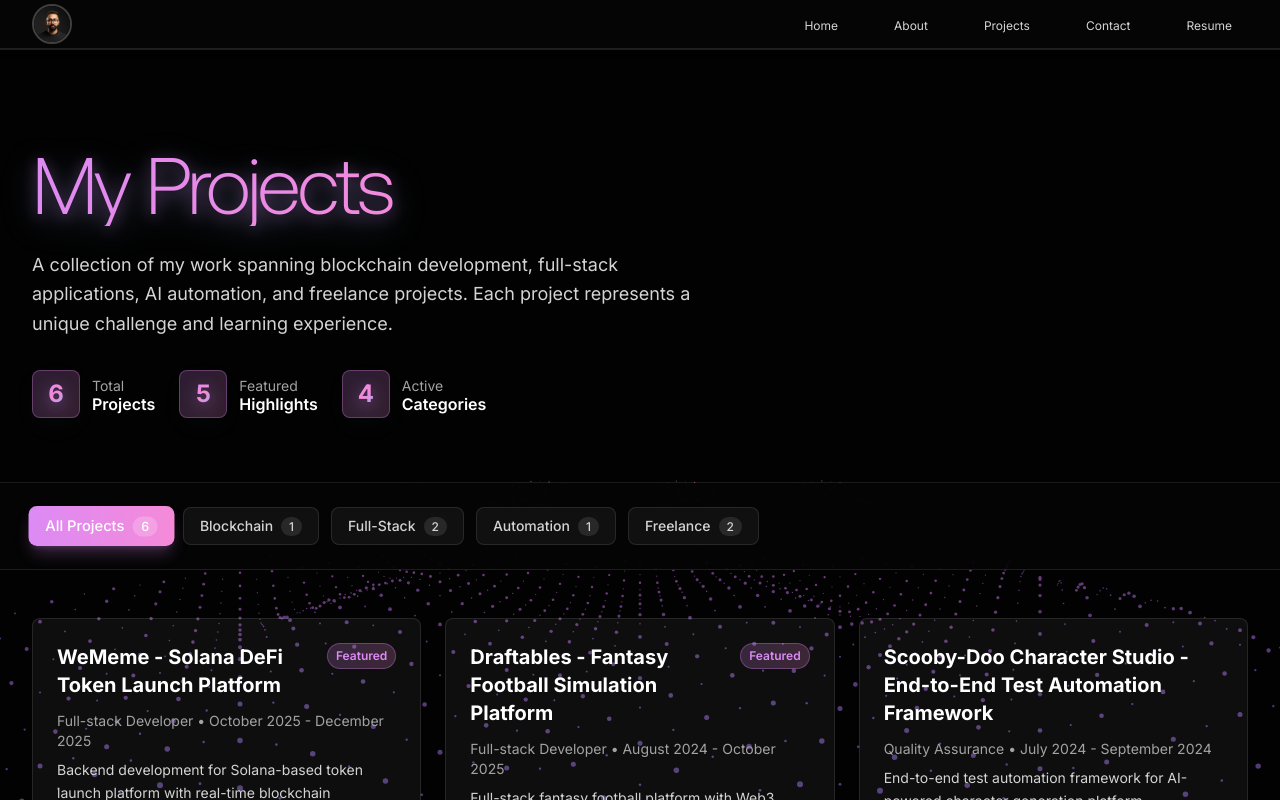
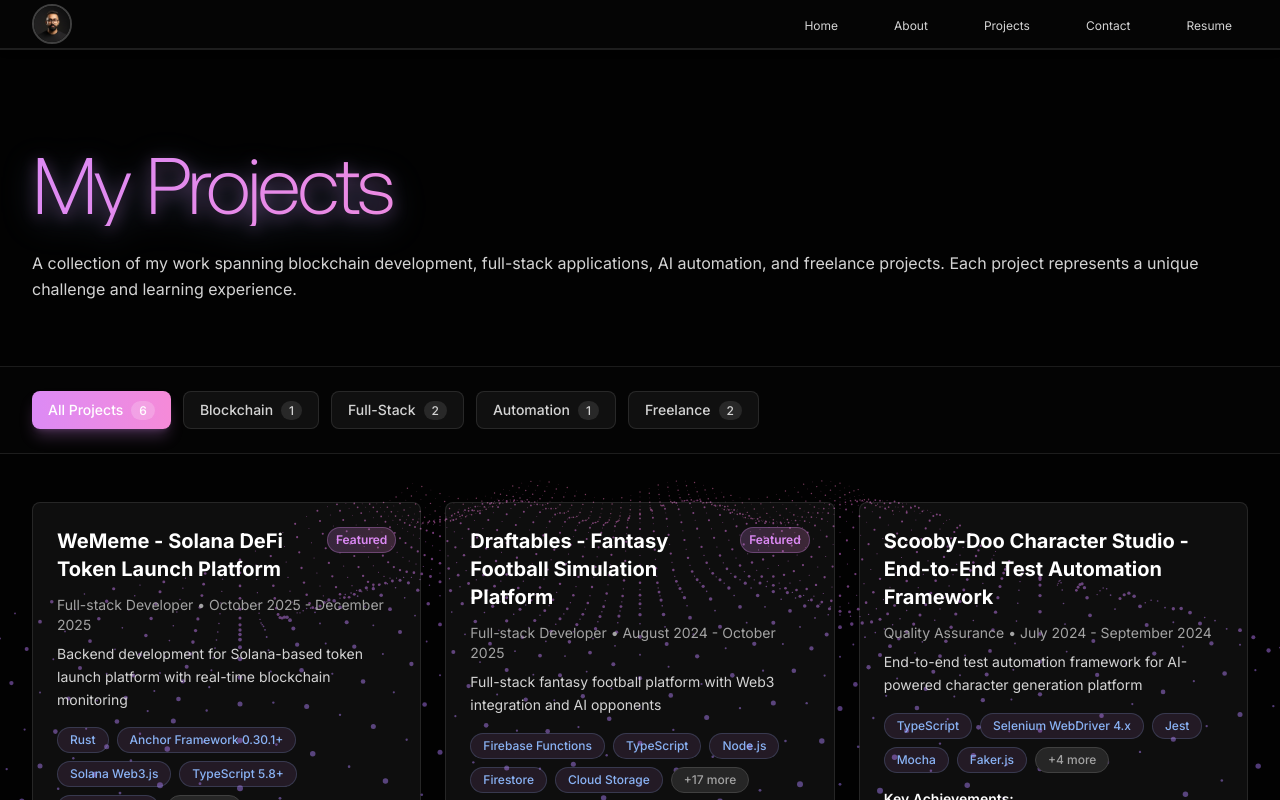
Before and after one commit to kgmanojranga/portfolio-manojranga, a React (Vite) app in the folder client/: page /projects in a window 1280 px wide. Shown: the top 800 px of the page. Built offline with nearby package versions, Linux system fonts and the light colour scheme.

Commit message:
chore: updating ProjectsPage.tsx

```diff
--- a/client/src/pages/ProjectsPage.tsx
+++ b/client/src/pages/ProjectsPage.tsx
@@ -111,11 +111,11 @@ const ProjectsPage = () => {
       {/* Hero Section */}
       <div className="relative z-10 border-b border-white/10">
         <Container className="pt-24 pb-16">
-          <div className="max-w-4xl">
+          <div className="max-w-full">
             <h1 className="text-gradient font-aeonik text-[48px] sm:text-[64px] md:text-[80px] tracking-[-0.05em] leading-none mb-6 animate-fade-up">
               My Projects
             </h1>
-            <p className="text-neutral-300 text-lg leading-relaxed max-w-2xl animate-fade-up animation-delay-200">
+            <p className="text-neutral-300 text-[14px] md:text-[16px] leading-relaxed animate-fade-up animation-delay-200">
               A collection of my work spanning blockchain development,
               full-stack applications, AI automation, and freelance projects.
               Each project represents a unique challenge and learning
@@ -123,46 +123,46 @@ const ProjectsPage = () => {
             </p>
 
             {/* Stats */}
-            <div className="flex flex-wrap gap-6 mt-8 animate-fade-up animation-delay-400">
-              <div className="flex items-center gap-3">
-                <div className="w-12 h-12 rounded-lg bg-gradient-to-br from-wave-primary/20 to-wave-secondary/20 border border-wave-primary/30 flex items-center justify-center">
-                  <span className="text-2xl font-bold text-gradient">
-                    {allProjects.length}
-                  </span>
-                </div>
-                <div>
-                  <div className="text-sm text-neutral-400">Total</div>
-                  <div className="text-white font-semibold">Projects</div>
-                </div>
-              </div>
+            {/*<div className="flex flex-wrap gap-6 mt-8 animate-fade-up animation-delay-400">*/}
+            {/*  <div className="flex items-center gap-3">*/}
+            {/*    <div className="w-12 h-12 rounded-lg bg-gradient-to-br from-wave-primary/20 to-wave-secondary/20 border border-wave-primary/30 flex items-center justify-center">*/}
+            {/*      <span className="text-2xl font-bold text-gradient">*/}
+            {/*        {allProjects.length}*/}
+            {/*      </span>*/}
+            {/*    </div>*/}
+            {/*    <div>*/}
+            {/*      <div className="text-sm text-neutral-400">Total</div>*/}
+            {/*      <div className="text-white font-semibold">Projects</div>*/}
+            {/*    </div>*/}
+            {/*  </div>*/}
 
-              <div className="flex items-center gap-3">
-                <div className="w-12 h-12 rounded-lg bg-gradient-to-br from-wave-primary/20 to-wave-secondary/20 border border-wave-primary/30 flex items-center justify-center">
-                  <span className="text-2xl font-bold text-gradient">
-                    {allProjects.filter((p) => p.featured).length}
-                  </span>
-                </div>
-                <div>
-                  <div className="text-sm text-neutral-400">Featured</div>
-                  <div className="text-white font-semibold">Highlights</div>
-                </div>
-              </div>
+            {/*  <div className="flex items-center gap-3">*/}
+            {/*    <div className="w-12 h-12 rounded-lg bg-gradient-to-br from-wave-primary/20 to-wave-secondary/20 border border-wave-primary/30 flex items-center justify-center">*/}
+            {/*      <span className="text-2xl font-bold text-gradient">*/}
+            {/*        {allProjects.filter((p) => p.featured).length}*/}
+            {/*      </span>*/}
+            {/*    </div>*/}
+            {/*    <div>*/}
+            {/*      <div className="text-sm text-neutral-400">Featured</div>*/}
+            {/*      <div className="text-white font-semibold">Highlights</div>*/}
+            {/*    </div>*/}
+            {/*  </div>*/}
 
-              <div className="flex items-center gap-3">
-                <div className="w-12 h-12 rounded-lg bg-gradient-to-br from-wave-primary/20 to-wave-secondary/20 border border-wave-primary/30 flex items-center justify-center">
-                  <span className="text-2xl font-bold text-gradient">
-                    {
-                      categories.filter((c) => c.count > 0 && c.value !== 'all')
-                        .length
-                    }
-                  </span>
-                </div>
-                <div>
-                  <div className="text-sm text-neutral-400">Active</div>
-                  <div className="text-white font-semibold">Categories</div>
-                </div>
-              </div>
-            </div>
+            {/*  <div className="flex items-center gap-3">*/}
+            {/*    <div className="w-12 h-12 rounded-lg bg-gradient-to-br from-wave-primary/20 to-wave-secondary/20 border border-wave-primary/30 flex items-center justify-center">*/}
+            {/*      <span className="text-2xl font-bold text-gradient">*/}
+            {/*        {*/}
+            {/*          categories.filter((c) => c.count > 0 && c.value !== 'all')*/}
+            {/*            .length*/}
+            {/*        }*/}
+            {/*      </span>*/}
+            {/*    </div>*/}
+            {/*    <div>*/}
+            {/*      <div className="text-sm text-neutral-400">Active</div>*/}
+            {/*      <div className="text-white font-semibold">Categories</div>*/}
+            {/*    </div>*/}
+            {/*  </div>*/}
+            {/*</div>*/}
           </div>
         </Container>
       </div>
@@ -175,9 +175,9 @@ const ProjectsPage = () => {
               <button
                 key={category.value}
                 onClick={() => setFilter(category.value as typeof filter)}
-                className={`px-4 py-2 rounded-lg font-medium text-sm transition-all duration-300 ${
+                className={`border-white/10 px-4 py-2 rounded-lg font-medium text-sm transition-all duration-300 ${
                   filter === category.value
-                    ? 'bg-gradient-to-r from-wave-primary to-wave-secondary text-white shadow-lg shadow-wave-primary/25 scale-105'
+                    ? 'bg-gradient-to-r from-wave-primary to-wave-secondary text-white shadow-lg shadow-wave-primary/25 border-none'
                     : 'bg-white/5 text-neutral-300 border border-white/10 hover:border-wave-primary/30 hover:text-white'
                 }`}
               >
```
